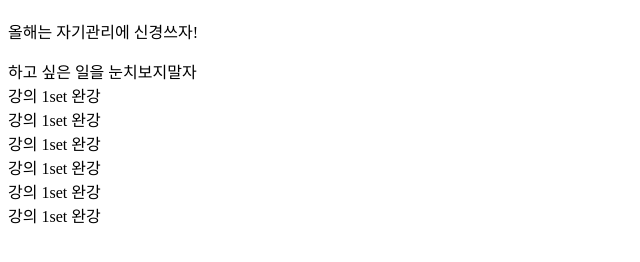
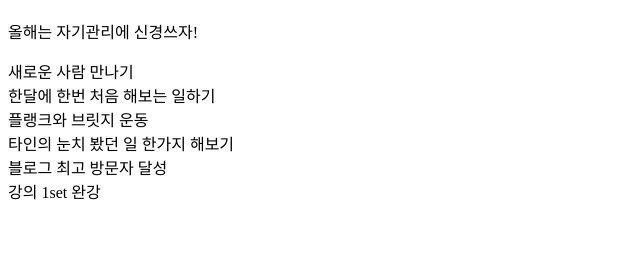
Before and after one commit to daxjective/sp-2023, a plain HTML site: page index.html in a window 1280 px wide. Shown: the part 70-332 px from the top of the page, without its empty margins (0-640 px from the left). Drawn offline with Linux system fonts and the light colour scheme.

Commit message:
1강 뼈대

```diff
--- a/index.html
+++ b/index.html
@@ -15,20 +15,16 @@
 
 <body>
     <h1 class="title">2023 신년 계획</h1>
-    <p>올해는 자기관리에 신경쓰자!</p>
-    하고 싶은 일을 눈치보지말자
+    <p calss = "msg">올해는 자기관리에 신경쓰자!</p>
     <!-- shift alt f : 정렬 -->
-    <div class='rows'>
+    <div class="row">
         <!--  emmet 기능 생각나더라고-->
-        <div class="bucket img1">강의 1set 완강</div>
+        <div class="bucket img1">새로운 사람 만나기</div>
+        <div class="bucket img2">한달에 한번 처음 해보는 일하기 </div>
+        <div class="bucket img1">플랭크와 브릿지 운동</div>
+        <div class="bucket img2">타인의 눈치 봤던 일 한가지 해보기</div>
+        <div class="bucket img1">블로그 최고 방문자 달성</div>
         <div class="bucket img2">강의 1set 완강</div>
-
-        <div class="bucket img1">강의 1set 완강</div>
-        <div class="bucket img2">강의 1set 완강</div>
-
-        <div class="bucket img1">강의 1set 완강</div>
-        <div class="bucket img2">강의 1set 완강</div>
-
     </div>
 </body>
 
```
